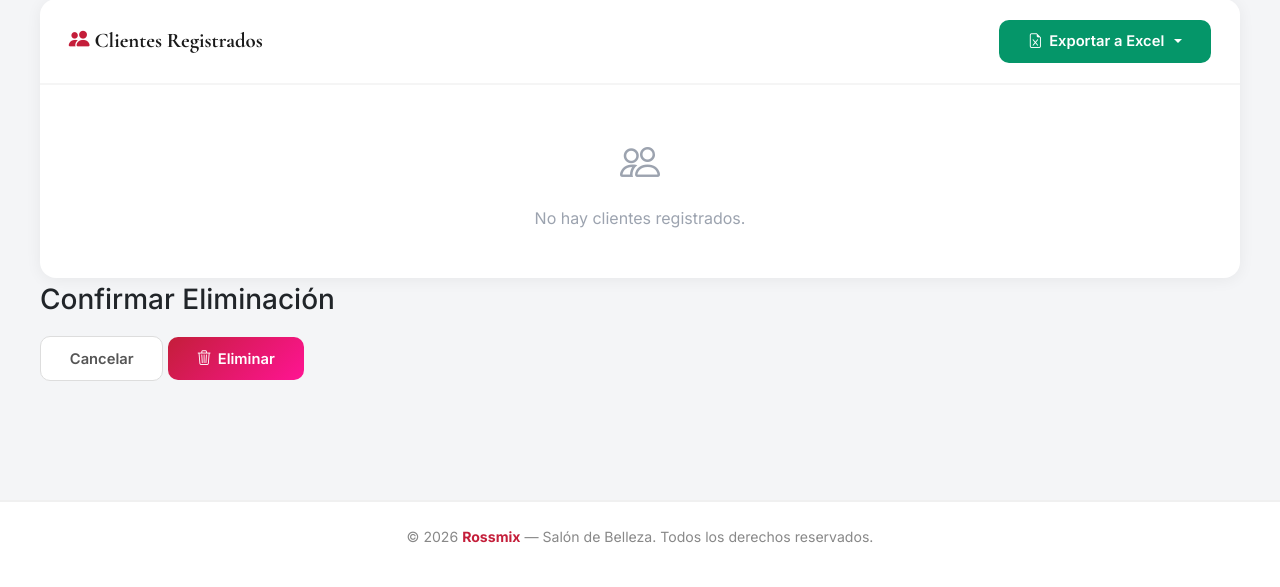
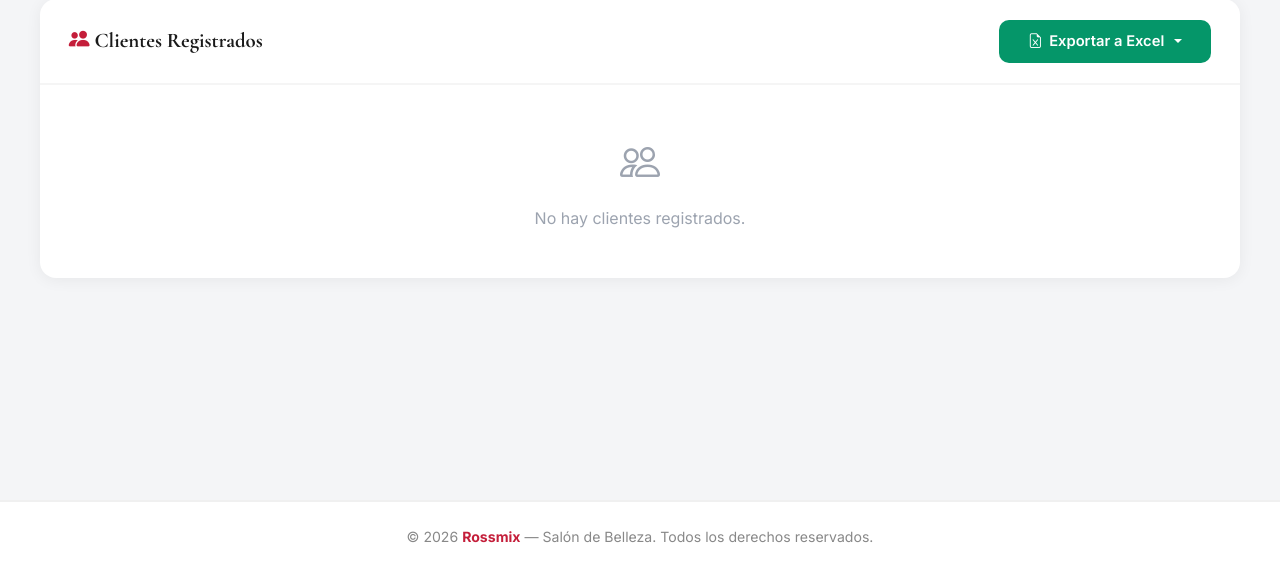
Before and after one commit to SaraKerrigan2001/Rossmix_flask, a Flask app: page /admin/clientes in a window 1280 px wide. Shown: the part 213-800 px from the top of the page. Run offline with Flask 3, Linux system fonts and the light colour scheme; the visitor is signed in with stand-in values (Sample User, id 1); parts of the project's set-up code (start-up, migrations or seed data) failed here and were passed over; some libraries are stand-ins or nearby versions.

Commit message:
fix: replace inline modal in clientes.html with rossmixConfirm()

```diff
--- a/app/templates/admin/clientes.html
+++ b/app/templates/admin/clientes.html
@@ -109,41 +109,33 @@
     {% endif %}
 </div>
 
-<!-- Modal confirmación -->
-<div id="modalEliminar" class="modal-eliminar">
-    <div class="modal-inner">
-        <h3 class="modal-title">Confirmar Eliminación</h3>
-        <p id="modalMsg" class="modal-msg"></p>
-        <div class="modal-actions">
-            <button onclick="cerrarModal()" class="btn-secondary-r">Cancelar</button>
-            <button id="btnConfirmarEliminar" class="btn-rossmix btn-danger-gradient">
-                <i class="bi bi-trash3"></i> Eliminar
-            </button>
-        </div>
-    </div>
-</div>
+<!-- Modal eliminado — se usa rossmixConfirm() de base.html -->
 
 <script>
-let clienteId = null;
-function confirmarEliminar(id, nombre) {
-    clienteId = id;
-    document.getElementById('modalMsg').textContent = `¿Eliminar al cliente "${nombre}"? Esta acción no se puede deshacer.`;
-    document.getElementById('modalEliminar').style.display = 'flex';
+async function confirmarEliminar(id, nombre) {
+    const ok = await rossmixConfirm({
+        titulo:  'Eliminar cliente',
+        mensaje: `¿Eliminar a "${nombre}"?\n\nEsta acción no se puede deshacer.`,
+        tipo:    'danger',
+        okText:  'Sí, eliminar'
+    });
+    if (!ok) return;
+    try {
+        const res  = await fetch(`/admin/clientes/eliminar/${id}`, { method: 'POST' });
+        const data = await res.json();
+        if (data.success) {
+            document.getElementById(`cliente-${id}`)?.remove();
+        } else {
+            await rossmixConfirm({
+                titulo:  'No se pudo eliminar',
+                mensaje: data.message,
+                tipo:    'warning',
+                okText:  'Cerrar'
+            });
+        }
+    } catch(e) {
+        await rossmixConfirm({ titulo:'Error', mensaje:'Error de conexión.', tipo:'danger', okText:'Cerrar' });
+    }
 }
-function cerrarModal() { document.getElementById('modalEliminar').style.display = 'none'; }
-
-document.getElementById('btnConfirmarEliminar').addEventListener('click', function() {
-    if (!clienteId) return;
-    fetch(`/admin/clientes/eliminar/${clienteId}`, { method:'POST' })
-        .then(r => r.json())
-        .then(d => {
-            cerrarModal();
-            if (d.success) {
-                document.getElementById(`cliente-${clienteId}`)?.remove();
-            } else {
-                alert(d.message);
-            }
-        });
-});
 </script>
 {% endblock %}
```
